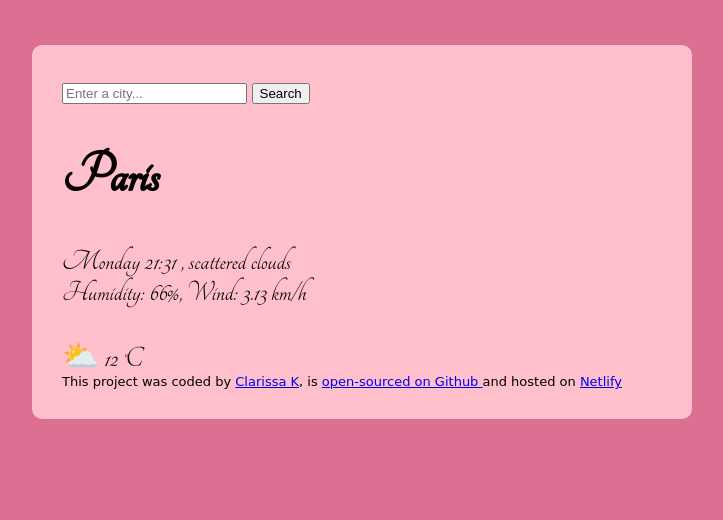
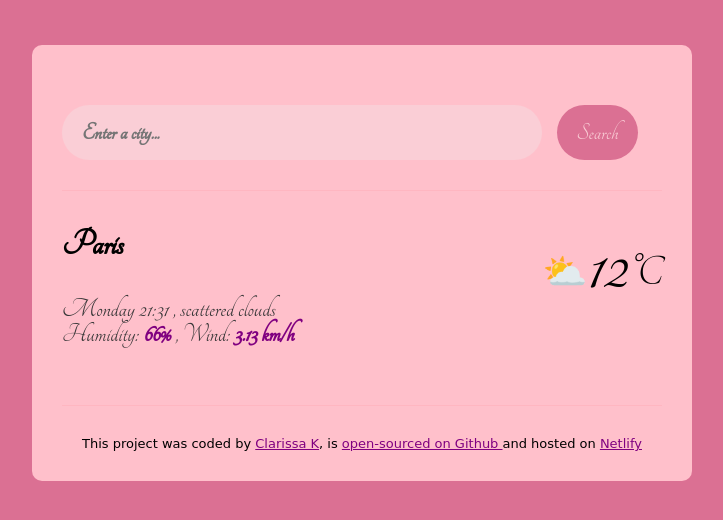
Before and after one commit to ClarissaK36/vanilla-weather-app, a plain HTML site: page index.html in a window 1280 px wide. Shown: the whole page, without its empty margins (278-1001 px from the left). Drawn offline with Linux system fonts and the light colour scheme.

Commit message:
Added basic CSS

```diff
--- a/index.html
+++ b/index.html
@@ -11,22 +11,29 @@
 <body>
     <div class="weather-box">
     <header>
-<form>
-    <input type="search" placeholder="Enter a city..." required/>
-    <input type="submit" value="Search"/>
+<form class="search-form">
+    <input type="search" placeholder="Enter a city..." required class="search-form-input"/>
+    <input type="submit" value="Search" class="search-form-button"/>
 </form>
     </header>
     <main>
+        <div class="weather-app-data">
         <div>
-    <h1>Paris</h1>
-    <p>
+    <h1 class="weather-app-city">Paris</h1>
+    <p class="weather-app-details">
         Monday 21:31 , scattered clouds
     <br/>
-        Humidity: 66%, Wind: 3.13 km/h
+        Humidity:
+       <strong>66%</strong>
+       , Wind:
+       <strong>3.13 km/h </strong>
     </p>
 </div>
-<div>
-    ⛅ 12 °C
+<div class="weather-app-temperature-container">
+   <div class="weather-app-icon">⛅</div>
+   <div class="weather-app-temperature"> 12°</div>
+   <div class="weather-app-unit">  C </div>
+</div>
 </div>
 </main>
     <footer>This project was coded by <a href="https://github.com/ClarissaK36" target="_blank"> Clarissa K</a>, is
--- a/src/style.css
+++ b/src/style.css
@@ -1,3 +1,6 @@
+header{border-bottom: 1px solid lightpink;
+padding: 30px 0;}
+
 body{background-color: palevioletred;}
 .weather-box{background-color: pink;
 max-width: 600px;
@@ -9,4 +12,53 @@ padding: 30px;
     font-size: 30px;
 }
 footer{font-family: cursive;
-font-size: small;}
+font-size: small;
+border-top: 1px solid lightpink;
+padding: 30px 0 0 0;
+text-align: center;}
+
+.search-form-input{background-color: rgb(250, 206, 214);
+    border: none;
+border-radius: 80px;
+width: 80%;
+padding:15px 20px;
+font-size: 25px;
+font-family: 'Tangerine', serif;
+color: palevioletred;
+font-weight: bold;
+}
+.search-form-button{background-color: palevioletred;
+padding: 15px 20px;
+font-family: 'Tangerine', serif;
+font-size:25px ;
+border: none;
+border-radius: 80px;
+color:  rgb(250, 206, 214);
+margin-left: 10px;}
+
+.weather-app-data{display: flex;
+justify-content: space-between;}
+
+main{padding: 30px 0;}
+
+a{color: purple;}
+
+.weather-app-city{margin: 0;
+font-size: 38px;
+line-height: 48px;}
+
+.weather-app-details{font-size: 28px;
+    color:rgb(54, 53, 54);
+line-height: 25px;}
+
+.weather-app-details strong{color: purple;}
+
+.weather-app-temperature-container{display: flex;}
+
+.weather-app-temperature{font-size: 88px;}
+
+.weather-app-icon{font-size: larger;
+margin-top: 30px;}
+
+.weather-app-unit{margin-top: 30px;
+font-size: 44px;}
```
